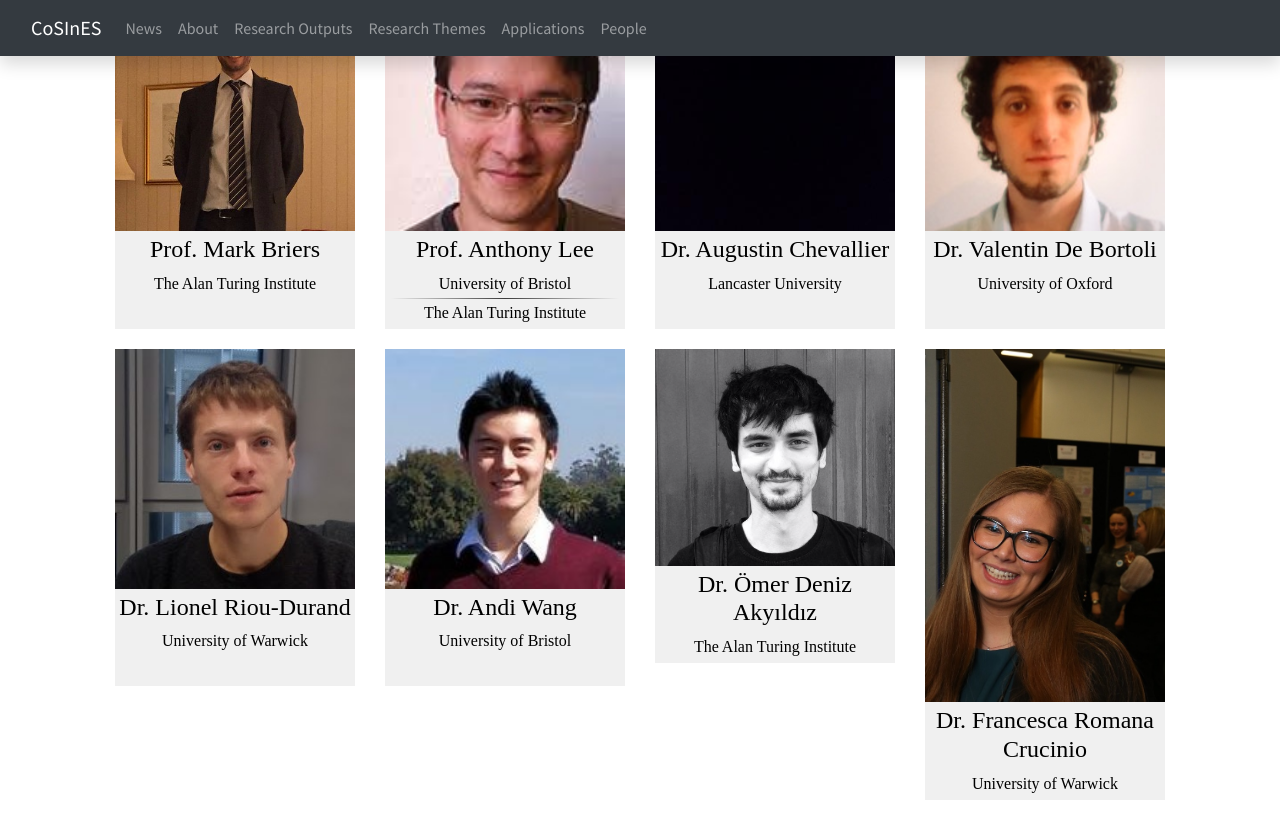
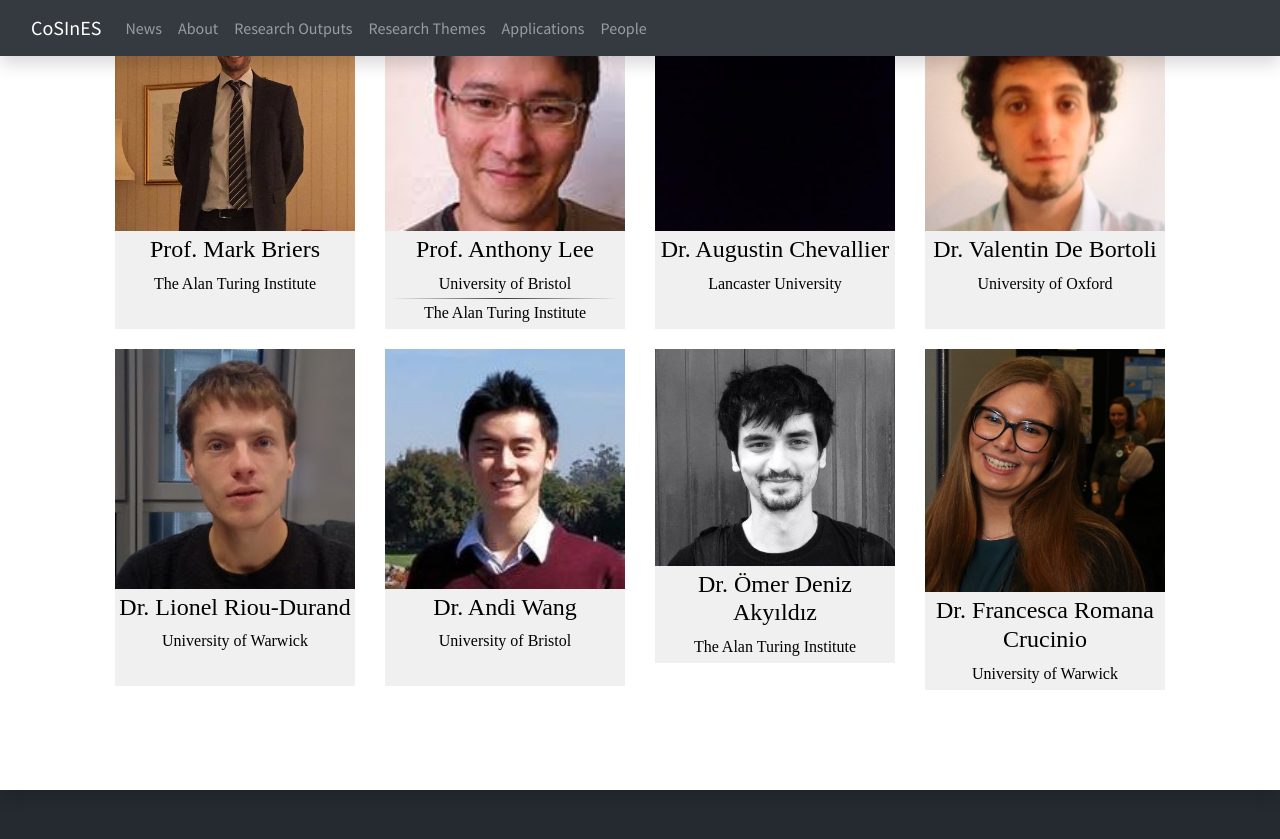
Before and after one commit to cosines-web/cosines-web.github.io, a Jekyll site: the page built from people.html, in a window 1280 px wide and 900 px high, scrolled down 1116 px. Shown: the top 839 px of the window. Built offline with Jekyll 4.4.1, drawn with Linux system fonts in a browser that asks for light colours; nearby versions of some CDN libraries; after the commit the page ends 1906 px from its top, so only the background shows below that.

Commit message:
new people

```diff
--- a/people.html
+++ b/people.html
@@ -205,7 +205,7 @@ title: Home
 		<div class="col-md-3 center">
 			<a class="feature-link"
 				href="https://warwick.ac.uk/fac/sci/statistics/staff/academic-research/crucinio/">
-				<img src="img/people/crucinio.jpeg" class="img-fluid feature-image">
+				<img src="img/people/crucinio2.jpeg" class="img-fluid feature-image">
 				<div data-eq-height class="feature-link-title">
 					<h4>Dr. Francesca Romana Crucinio</h4>
 					<div>University of Warwick</div>
```
